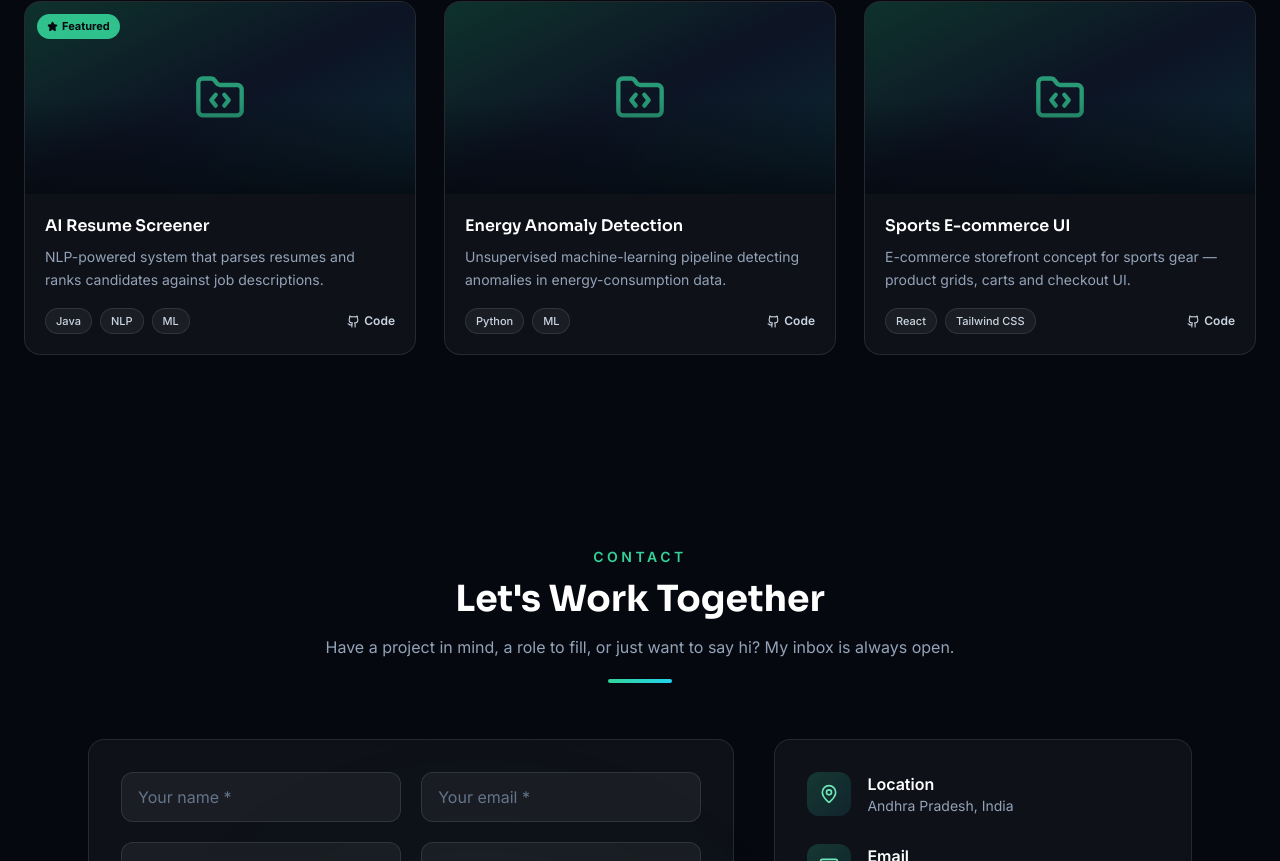
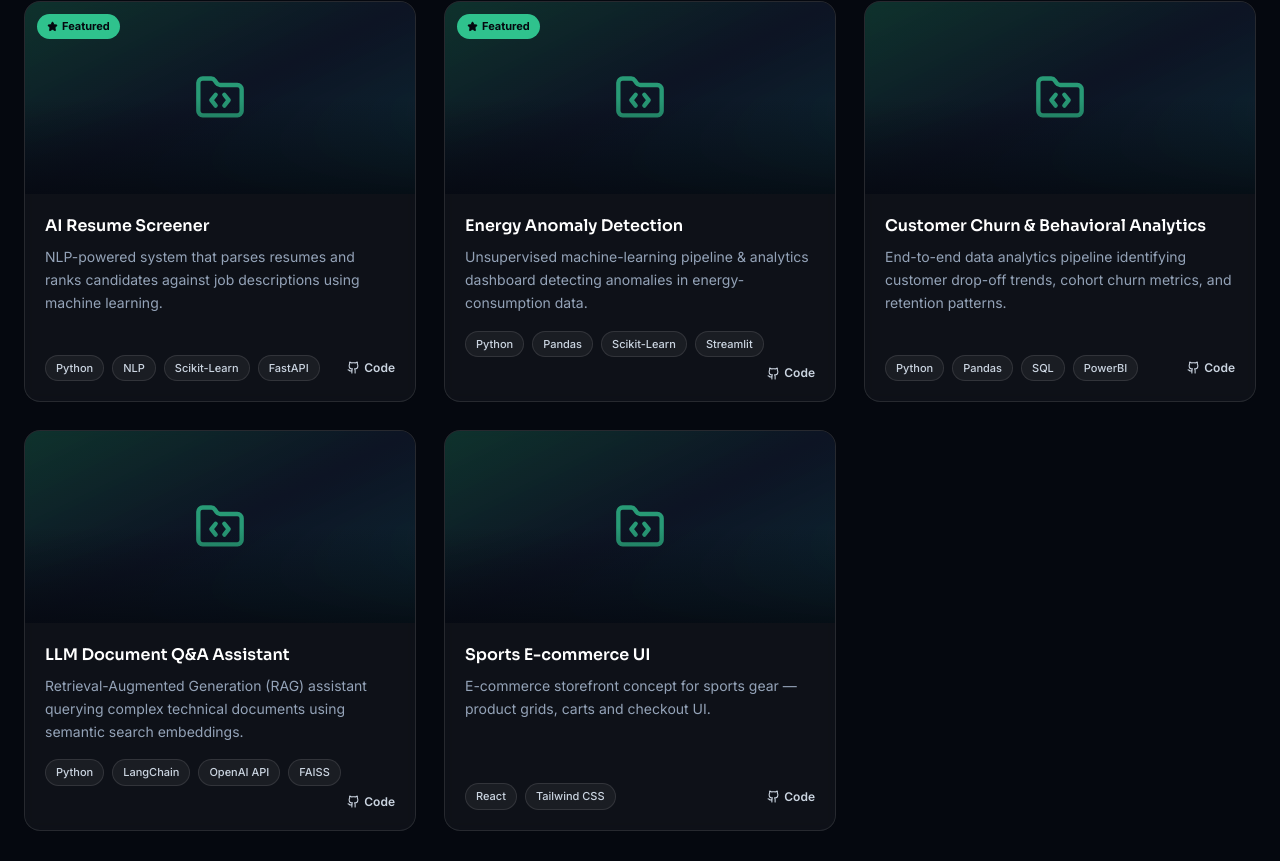
Before and after one commit to vasanth715/portfolio, a React (Vite) app in the folder frontend/: page / in a window 1280 px wide. Shown: the part 5179-6040 px from the top of the page. Built offline with nearby package versions, Linux system fonts and the light colour scheme.

Commit message:
Add dedicated AI & ML and Data Analysis category filter tabs and projects

```diff
--- a/frontend/src/components/projects/Projects.jsx
+++ b/frontend/src/components/projects/Projects.jsx
@@ -7,7 +7,9 @@ import projectsData from "./projectsData";
 const filters = [
   { key: "all", label: "All" },
   { key: "frontend", label: "Frontend" },
-  { key: "fullstack", label: "Full Stack & AI" },
+  { key: "fullstack", label: "Full Stack" },
+  { key: "ai", label: "AI & ML" },
+  { key: "data-analysis", label: "Data Analysis" },
 ];
 
 export default function Projects() {
@@ -26,7 +28,7 @@ export default function Projects() {
         <SectionHeading
           eyebrow="Portfolio"
           title="Things I've Built"
-          subtitle="Production websites shipped for real clients, plus applied AI/ML projects."
+          subtitle="Production web applications, applied AI models, and data analytics dashboards."
         />
 
         {/* Filter bar */}
--- a/frontend/src/components/projects/projectsData.js
+++ b/frontend/src/components/projects/projectsData.js
@@ -66,23 +66,44 @@ const projectsData = [
   {
     title: "AI Resume Screener",
     description:
-      "NLP-powered system that parses resumes and ranks candidates against job descriptions.",
+      "NLP-powered system that parses resumes and ranks candidates against job descriptions using machine learning.",
     image: null,
-    tech: ["Java", "NLP", "ML"],
+    tech: ["Python", "NLP", "Scikit-Learn", "FastAPI"],
     github: "https://github.com/vasanth715/ai-resumescreening",
     live: null,
-    category: "fullstack",
+    category: "ai",
     featured: true,
   },
   {
     title: "Energy Anomaly Detection",
     description:
-      "Unsupervised machine-learning pipeline detecting anomalies in energy-consumption data.",
+      "Unsupervised machine-learning pipeline & analytics dashboard detecting anomalies in energy-consumption data.",
     image: null,
-    tech: ["Python", "ML"],
+    tech: ["Python", "Pandas", "Scikit-Learn", "Streamlit"],
     github: "https://github.com/vasanth715/energy-anomaly-detection",
     live: null,
-    category: "fullstack",
+    category: "data-analysis",
+    featured: true,
+  },
+  {
+    title: "Customer Churn & Behavioral Analytics",
+    description:
+      "End-to-end data analytics pipeline identifying customer drop-off trends, cohort churn metrics, and retention patterns.",
+    image: null,
+    tech: ["Python", "Pandas", "SQL", "PowerBI"],
+    github: "https://github.com/vasanth715/customer-churn-analytics",
+    live: null,
+    category: "data-analysis",
+  },
+  {
+    title: "LLM Document Q&A Assistant",
+    description:
+      "Retrieval-Augmented Generation (RAG) assistant querying complex technical documents using semantic search embeddings.",
+    image: null,
+    tech: ["Python", "LangChain", "OpenAI API", "FAISS"],
+    github: "https://github.com/vasanth715/llm-document-qa",
+    live: null,
+    category: "ai",
   },
   {
     title: "Sports E-commerce UI",
```
